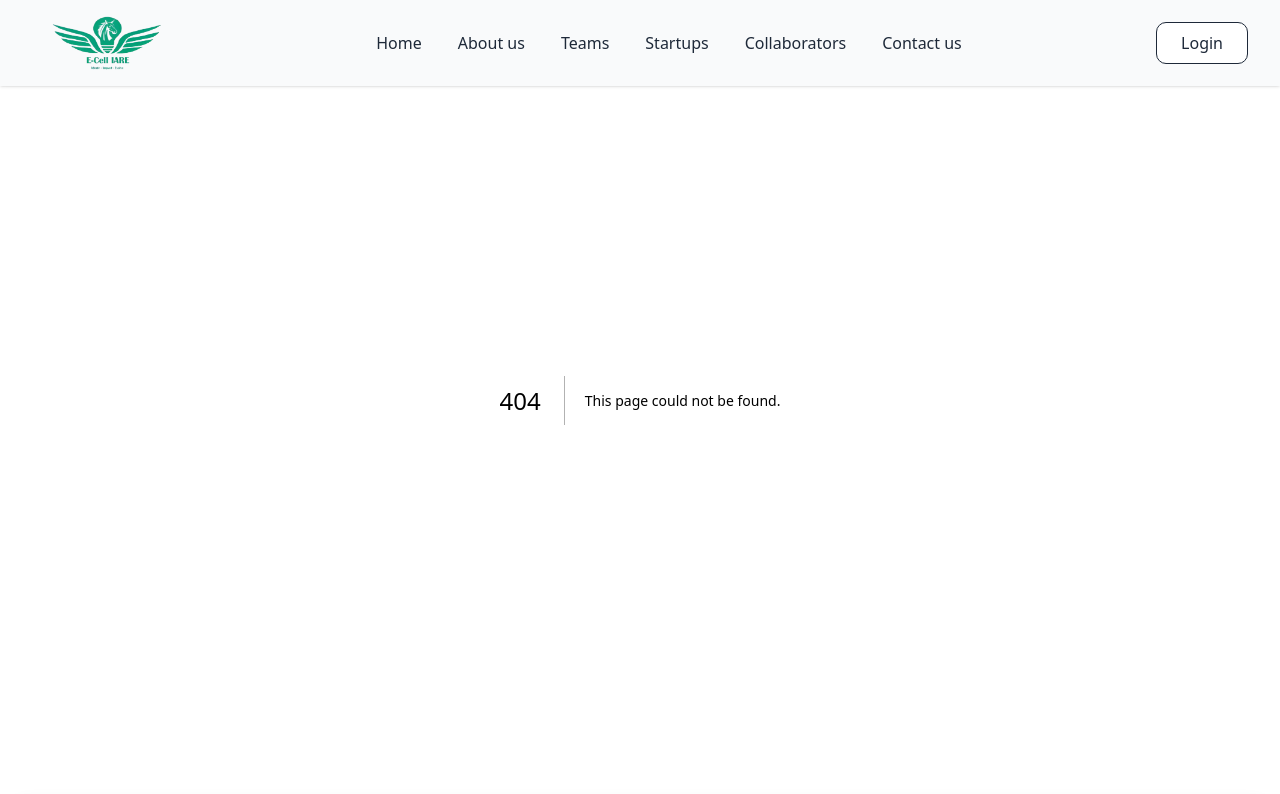
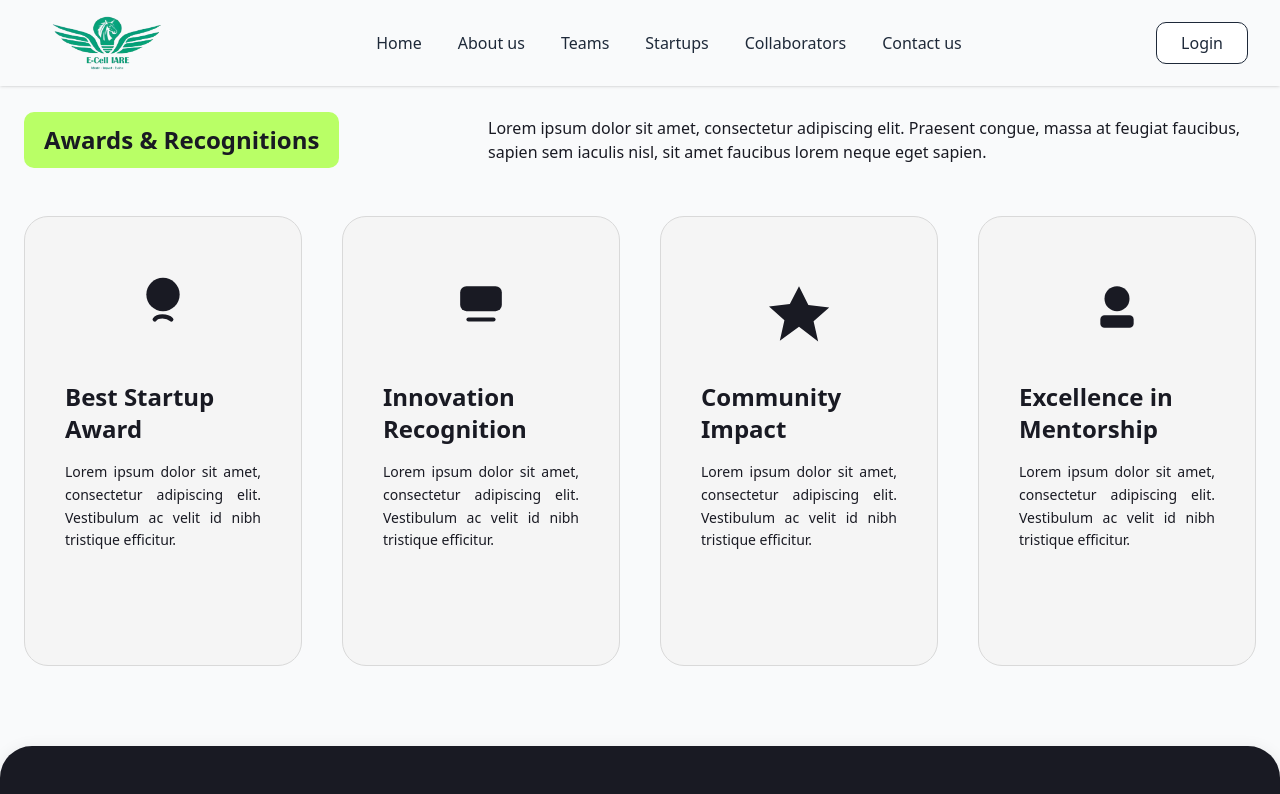
Before and after one commit to Maximus5470/Ecell-Website, a Next.js app: page /about in a window 1280 px wide. Before the commit this address had no page. Shown: the top 794 px of the page. Built offline with nearby package versions, Linux system fonts and the light colour scheme.

Commit message:
aboutus-flashcards-initial

```diff
--- /dev/null
+++ b/app/about/page.tsx
@@ -0,0 +1,10 @@
+import React from "react";
+import Flashcard from "@/components/Flashcard";
+
+export default function AboutPage() {
+  return (
+    <div className="pt-8">
+      <Flashcard />
+    </div>
+  );
+}
--- /dev/null
+++ b/components/Flashcard.tsx
@@ -0,0 +1,113 @@
+// components/Flashcard.tsx
+import React from "react";
+
+const cards = [
+  {
+    title: "Best Startup Award",
+    body:
+      "Lorem ipsum dolor sit amet, consectetur adipiscing elit. Vestibulum ac velit id nibh tristique efficitur.",
+  },
+  {
+    title: "Innovation Recognition",
+    body:
+      "Lorem ipsum dolor sit amet, consectetur adipiscing elit. Vestibulum ac velit id nibh tristique efficitur.",
+  },
+  {
+    title: "Community Impact",
+    body:
+      "Lorem ipsum dolor sit amet, consectetur adipiscing elit. Vestibulum ac velit id nibh tristique efficitur.",
+  },
+  {
+    title: "Excellence in Mentorship",
+    body:
+      "Lorem ipsum dolor sit amet, consectetur adipiscing elit. Vestibulum ac velit id nibh tristique efficitur.",
+  },
+];
+
+const colors = {
+  grayMid: "#F5F5F5",
+  gray: "#D9D9D9",
+  dark: "#191A23",
+};
+
+function Badge1() {
+  return (
+    <svg width="100" height="100" viewBox="0 0 48 48" fill="none" aria-hidden>
+      <circle cx="24" cy="18" r="8" fill={colors.dark} />
+      <path d="M20 30c1.333-2 6-2 8 0" stroke={colors.dark} strokeWidth="2" strokeLinecap="round" />
+    </svg>
+  );
+}
+
+function Badge2() {
+  return (
+    <svg width="100" height="100" viewBox="0 0 48 48" fill="none" aria-hidden>
+      <rect x="14" y="14" width="20" height="12" rx="3" fill={colors.dark} />
+      <path d="M18 30h12" stroke={colors.dark} strokeWidth="2" strokeLinecap="round" />
+    </svg>
+  );
+}
+
+function Badge3() {
+  return (
+    <svg width="100" height="100" viewBox="0 0 48 48" fill="none" aria-hidden>
+      <path d="M24 14l4.5 9 10 1.2-7.5 6.6 2.2 9.8L24 33.5 14.8 40.2 17 30.4 9.6 23.8 19.6 22.6 24 14z" fill={colors.dark} />
+    </svg>
+  );
+}
+
+function Badge4() {
+  return (
+    <svg width="100" height="100" viewBox="0 0 48 48" fill="none" aria-hidden>
+      <circle cx="24" cy="20" r="6" fill={colors.dark} />
+      <rect x="16" y="28" width="16" height="6" rx="2" fill={colors.dark} />
+    </svg>
+  );
+}
+
+export default function Flashcard() {
+  return (
+    <section className="max-w-7xl mx-auto px-6 py-20">
+      {/* Header */}
+      <div className="mb-12 flex flex-col md:flex-row md:items-center md:justify-between gap-6">
+        <div className="flex items-center gap-3">
+          <span className="inline-block px-5 py-3 text-2xl font-bold rounded-lg bg-[#B9FF66] text-[#191A23]">
+            Awards & Recognitions
+          </span>
+        </div>
+        <p className="max-w-3xl text-base text-[#191A23]">
+          Lorem ipsum dolor sit amet, consectetur adipiscing elit. Praesent
+          congue, massa at feugiat faucibus, sapien sem iaculis nisl, sit amet
+          faucibus lorem neque eget sapien.
+        </p>
+      </div>
+
+      {/* Cards grid */}
+      <div className="grid grid-cols-1 gap-10 sm:grid-cols-2 lg:grid-cols-4">
+        {cards.map((c, i) => (
+          <article
+            key={i}
+            className="h-[450px] rounded-3xl p-10 flex flex-col items-center bg-[#F5F5F5] border border-[#D9D9D9]
+                       transform transition-transform duration-300 hover:-translate-y-2 hover:shadow-lg"
+            aria-labelledby={`flash-title-${i}`}
+          >
+            {/* Icon centered */}
+            <div className="mb-6 flex justify-center">
+              {i === 0 ? <Badge1 /> : i === 1 ? <Badge2 /> : i === 2 ? <Badge3 /> : <Badge4 />}
+            </div>
+
+            {/* Title */}
+            <h3 className="mb-4 text-2xl font-semibold text-[#191A23]" id={`flash-title-${i}`}>
+              {c.title}
+            </h3>
+
+            {/* Body */}
+            <p className="text-sm text-[#191A23] leading-relaxed flex-1 text-justify">
+              {c.body}
+            </p>
+          </article>
+        ))}
+      </div>
+    </section>
+  );
+}
```
Also changed, not shown: package.json (+5 -3 lines), 1 other file (tests, documents, lock files or other folders).
